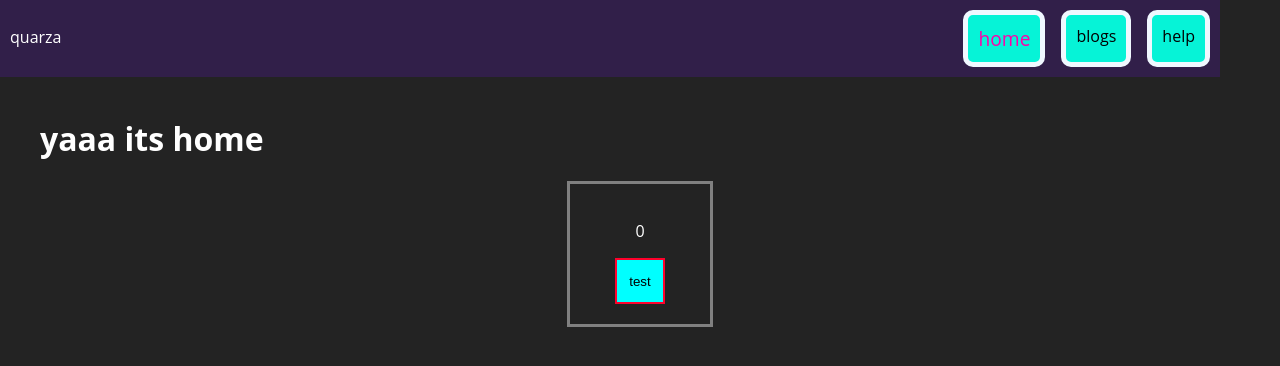
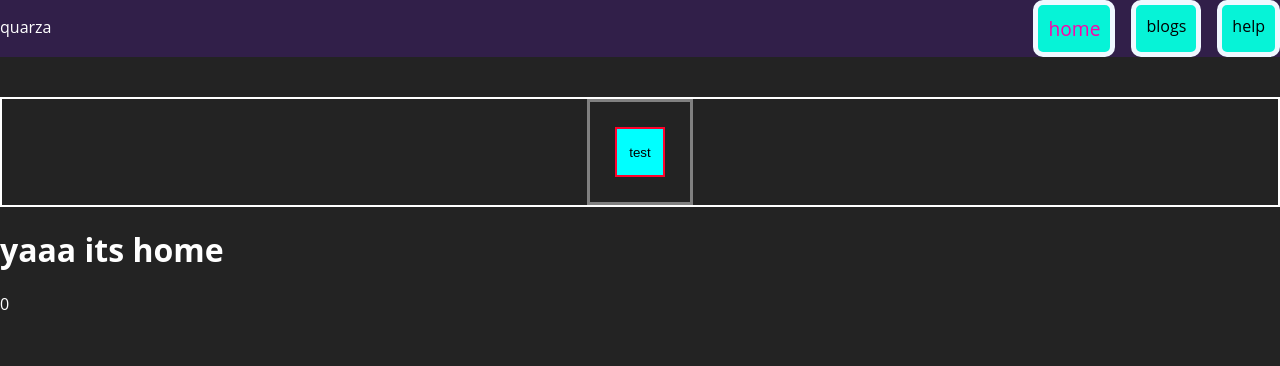
Before and after one commit to quarzasiphix/learning-react, a React (Vite) app: page / in a window 1280 px wide. Shown: the top 366 px of the page. Built offline with nearby package versions, Linux system fonts and the light colour scheme.

Commit message:
learning more css

```diff
--- a/src/index.css
+++ b/src/index.css
@@ -10,13 +10,12 @@ body {
 }
 
 .navbar {
-  margin: 0;
-  padding: 10px;
   display: flex;
   justify-content: space-between;
   background-color: rgba(108, 19, 223, 0.2);
-  gap: 16px;
-  max-width: 1200px;
+  padding: 0;
+  margin: 0;
+  box-sizing: border-box;
 }
 
 .navbar .links {
@@ -48,11 +47,17 @@ body {
 .help-layout {
   text-decoration: none;
   display: flex;
-  gap: 16px;
   justify-content: start;
+  flex-direction: column;
+}
+
+.help-layout nav {
+  display: flex;
+  gap: 20px;
 }
 
 .help-layout a {
+  gap: 30px;
   text-decoration: none;
   color: rgb(173, 173, 173);
 }
@@ -77,27 +82,31 @@ body {
 }
 
 main {
-  max-width: 1200px;
   margin: 40px auto;
 }
 
 .fafosec {
   display: flex;
   justify-content: center;
+  border: 2px solid white;
+  margin: 0;
+  padding: 0;
 }
 
+
 .fafo {
-  flex-direction: column;
   display: flex;
-  border: 3px solid gray;
   align-items: center;
   justify-content: center;
+  border: 3px solid gray;
   width: 100px;
+  flex-direction: column;
   height: 100px;
-  padding: 20px;
+  padding: 0px;
 }
 
 .fafo button {
+  margin: 0;
   width: 50px;
   height: 50px;
   background-color: aqua;
--- a/src/pages/Home.tsx
+++ b/src/pages/Home.tsx
@@ -4,15 +4,16 @@ const HomePage = () => {
     const [count, setCount] = useState(0)
 
     return (
-        <div className='home'>
-            <h1> yaaa its home</h1>
-            <div className='fafosec'>
+        <> <div className='fafosec'>
                 <div className='fafo'>
-                <p> {count} </p>
                     <button onClick={() => { setCount(count+ + 1) }}> test </button>
                 </div>
             </div>
+        <div className="home">
+            <h1> yaaa its home</h1>
+                <p> {count} </p>
         </div>
+        </>
     )
 }
 
```
